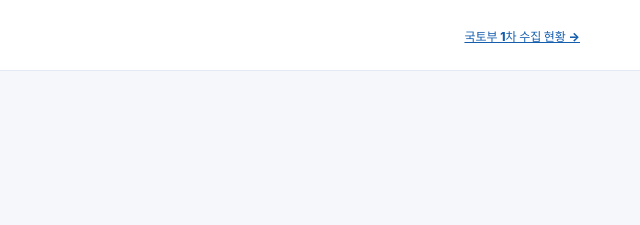
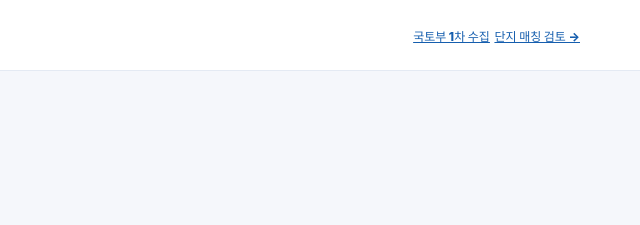
Before and after one commit to sysjkwon3006-ui/apartment-radar, a plain HTML site: page index.html in a window 1280 px wide. Shown: the top 225 px of the page, 640-1280 px from the left. Drawn offline with Linux system fonts and the light colour scheme.

Commit message:
Add navigation to provisional unit matching review screen

```diff
--- a/index.html
+++ b/index.html
@@ -10,7 +10,7 @@
 <body>
   <a class="skip" href="#main">본문 바로가기</a>
   <header class="site-header">
-    <div class="wrap header-flex"><div class="brand"><span class="logo" aria-hidden="true">⌂</span><span>Apartment <strong>Radar</strong></span></div><nav aria-label="데이터 메뉴"><a class="text-btn" href="./primary.html">국토부 1차 수집 현황 →</a></nav></div>
+    <div class="wrap header-flex"><div class="brand"><span class="logo" aria-hidden="true">⌂</span><span>Apartment <strong>Radar</strong></span></div><nav aria-label="데이터 메뉴"><a class="text-btn" href="./primary.html">국토부 1차 수집</a> <a class="text-btn" href="./matches.html">단지 매칭 검토 →</a></nav></div>
   </header>
   <main id="main" class="wrap">
     <section class="hero">
```
